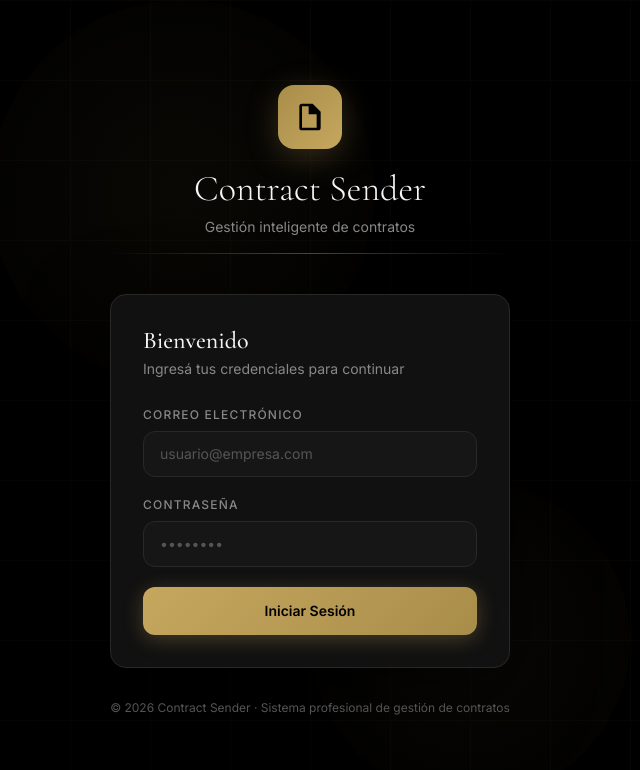
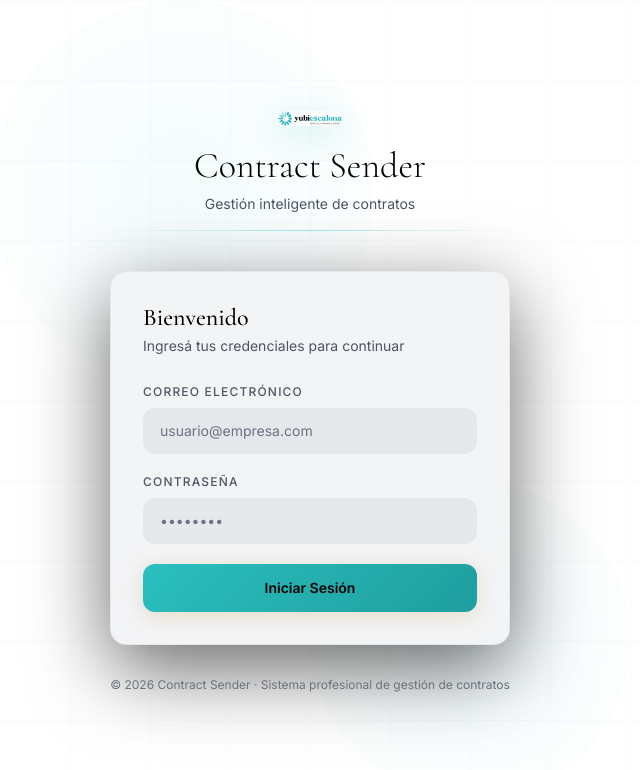
Before and after one commit to NicolasFrance01/contact-sender, a Next.js app: page /login in a window 1280 px wide. Shown: the top 770 px of the page, without its empty margins (330-970 px from the left). Built offline with nearby package versions, Linux system fonts and the light colour scheme.

Commit message:
UI: update color scheme to light theme with teal primary and replace logo

```diff
--- a/app/globals.css
+++ b/app/globals.css
@@ -8,23 +8,23 @@
   --font-cormorant: 'Cormorant Garamond', serif;
   --font-inter: 'Inter', sans-serif;
 
-  --color-bg: #000000;
-  --color-surface-1: #0D0D0D;
-  --color-surface-2: #111111;
-  --color-surface-3: #161616;
-  --color-surface-4: #1E1E1E;
-  --color-border: #282828;
-  --color-border-light: #333333;
-  --color-gold: #C6A75E;
-  --color-gold-light: #E0C17A;
-  --color-gold-dark: #A88D4A;
-  --color-gold-muted: rgba(198, 167, 94, 0.15);
-  --color-text: #F5F5F5;
-  --color-text-muted: #888888;
-  --color-text-dim: #555555;
-  --color-error: #E05555;
-  --color-success: #5EA87A;
-  --color-warning: #E0A855;
+  --color-bg: #FFFFFF;
+  --color-surface-1: #F9FAFB;
+  --color-surface-2: #F3F4F6;
+  --color-surface-3: #E5E7EB;
+  --color-surface-4: #D1D5DB;
+  --color-border: #E5E7EB;
+  --color-border-light: #D1D5DB;
+  --color-gold: #2BBFBF;
+  --color-gold-light: #4DD0D0;
+  --color-gold-dark: #1F9E9E;
+  --color-gold-muted: rgba(43, 191, 191, 0.15);
+  --color-text: #000000;
+  --color-text-muted: #4B5563;
+  --color-text-dim: #6B7280;
+  --color-error: #EF4444;
+  --color-success: #10B981;
+  --color-warning: #F59E0B;
 }
 
 * {
@@ -46,13 +46,16 @@
   width: 6px;
   height: 6px;
 }
+
 ::-webkit-scrollbar-track {
   background: var(--color-surface-1);
 }
+
 ::-webkit-scrollbar-thumb {
   background: var(--color-border-light);
   border-radius: 3px;
 }
+
 ::-webkit-scrollbar-thumb:hover {
   background: var(--color-gold-muted);
 }
@@ -64,7 +67,9 @@
 }
 
 /* Base input styles */
-input, textarea, select {
+input,
+textarea,
+select {
   background-color: var(--color-surface-3);
   border: 1px solid var(--color-border);
   color: var(--color-text);
@@ -72,11 +77,16 @@
   transition: border-color 0.2s, box-shadow 0.2s;
   outline: none;
 }
-input:focus, textarea:focus, select:focus {
+
+input:focus,
+textarea:focus,
+select:focus {
   border-color: var(--color-gold);
   box-shadow: 0 0 0 2px rgba(198, 167, 94, 0.15);
 }
-input::placeholder, textarea::placeholder {
+
+input::placeholder,
+textarea::placeholder {
   color: var(--color-text-dim);
 }
 
--- a/app/login/page.tsx
+++ b/app/login/page.tsx
@@ -3,6 +3,7 @@
 import { useState } from "react";
 import { signIn } from "next-auth/react";
 import { useRouter } from "next/navigation";
+import Image from "next/image";
 
 export default function LoginPage() {
     const router = useRouter();
@@ -50,11 +51,8 @@
             <div className="relative w-full max-w-md px-6">
                 {/* Logo area */}
                 <div className="text-center mb-10 animate-fade-in">
-                    <div className="inline-flex items-center justify-center w-16 h-16 rounded-2xl mb-5"
-                        style={{ background: "linear-gradient(135deg, var(--color-gold-dark), var(--color-gold))", boxShadow: "0 8px 32px rgba(198,167,94,0.25)" }}>
-                        <svg className="w-8 h-8 text-black" fill="currentColor" viewBox="0 0 24 24">
-                            <path d="M14 2H6a2 2 0 0 0-2 2v16a2 2 0 0 0 2 2h12a2 2 0 0 0 2-2V8l-6-6zm-1 1v5h5L13 3zM6 20V4h5v6h6v10H6z" />
-                        </svg>
+                    <div className="inline-flex items-center justify-center mb-5">
+                        <Image src="/logo1.png" alt="Contract Sender Logo" width={64} height={64} className="rounded-2xl" style={{ boxShadow: "0 8px 32px rgba(43, 191, 191, 0.25)" }} />
                     </div>
                     <h1 className="text-4xl font-light mb-2" style={{ fontFamily: "var(--font-cormorant)", color: "var(--color-text)" }}>
                         Contract Sender
--- a/components/Sidebar.tsx
+++ b/components/Sidebar.tsx
@@ -1,6 +1,7 @@
 "use client";
 
 import Link from "next/link";
+import Image from "next/image";
 import { usePathname } from "next/navigation";
 import { signOut } from "next-auth/react";
 import { useState } from "react";
@@ -50,9 +51,9 @@
         >
             {/* Logo */}
             <div className="flex items-center gap-3 px-4 py-5 relative" style={{ borderBottom: "1px solid var(--color-border)" }}>
-                <div className="flex-shrink-0 w-9 h-9 rounded-xl flex items-center justify-center"
-                    style={{ background: "linear-gradient(135deg, var(--color-gold-dark), var(--color-gold))" }}>
-                    <Send className="w-4 h-4 text-black" />
+                <div className="flex-shrink-0 w-9 h-9 rounded-xl flex items-center justify-center bg-white shadow-sm overflow-hidden"
+                    style={{ border: "1px solid var(--color-border)" }}>
+                    <Image src="/logo1.png" alt="Contract Sender" width={32} height={32} className="object-cover" />
                 </div>
                 {!collapsed && (
                     <div className="overflow-hidden">
--- a/tailwind.config.js
+++ b/tailwind.config.js
@@ -9,21 +9,21 @@
         extend: {
             colors: {
                 gold: {
-                    DEFAULT: "#C6A75E",
-                    light: "#E0C17A",
-                    dark: "#A88D4A",
-                    muted: "#8B7340",
+                    DEFAULT: "#2BBFBF",
+                    light: "#4DD0D0",
+                    dark: "#1F9E9E",
+                    muted: "#A0E0E0",
                 },
                 surface: {
-                    DEFAULT: "#0D0D0D",
-                    1: "#111111",
-                    2: "#161616",
-                    3: "#1A1A1A",
-                    4: "#222222",
+                    DEFAULT: "#FFFFFF",
+                    1: "#F9FAFB",
+                    2: "#F3F4F6",
+                    3: "#E5E7EB",
+                    4: "#D1D5DB",
                 },
                 border: {
-                    DEFAULT: "#2A2A2A",
-                    light: "#333333",
+                    DEFAULT: "#E5E7EB",
+                    light: "#D1D5DB",
                 },
             },
             fontFamily: {
```
Also changed, not shown: public/logo1.png (added).
